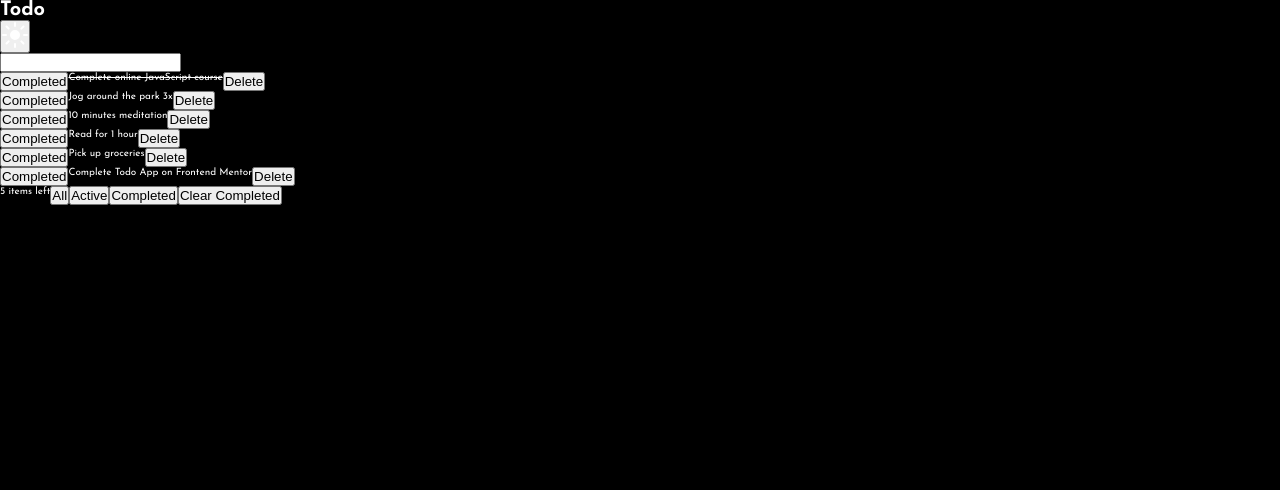
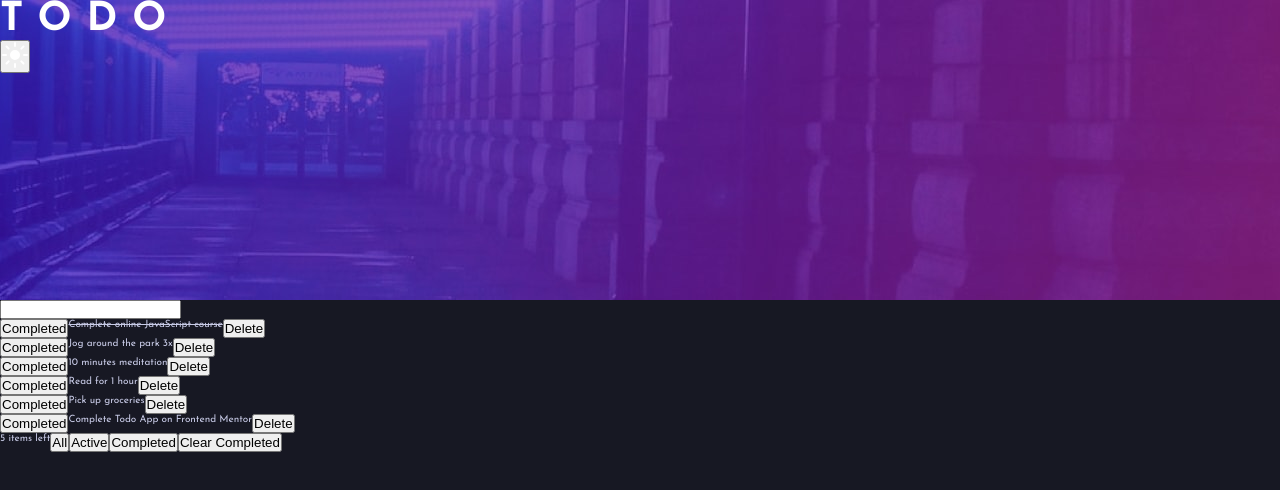
Before and after one commit to En-Jen/fm-todo-app, a React (Create React App) app: page / in a window 1280 px wide. Shown: the top 490 px of the page. Built offline with nearby package versions, Linux system fonts and the light colour scheme.

Commit message:
add light & dark theme objects & start styling header

```diff
--- a/src/App.js
+++ b/src/App.js
@@ -1,9 +1,10 @@
 import React, { useState, useEffect } from 'react';
-import styled, { ThemeProvider, createGlobalStyle } from 'styled-components';
+import { ThemeProvider, createGlobalStyle } from 'styled-components';
 import Header from './components/Header';
-import Form from './components/Form';
+import AddTodo from './components/AddTodo';
 import TodoList from './components/TodoList';
 import TodosFilter from './components/TodosFilter';
+import DarkTheme from './themes/dark';
 
 const GlobalStyle = createGlobalStyle`
 	*,
@@ -29,8 +30,8 @@ const GlobalStyle = createGlobalStyle`
 	body {
 		font-family: 'Josefin Sans', sans-serif;
 		width: 100vw;
-		background-color: ${p => (p.theme.mode === 'dark' ? 'black' : 'white')};
-		color: ${p => (p.theme.mode === 'dark' ? 'white' : 'black')};
+		background-color: ${p => p.theme.bodyBg};
+		color: ${p => p.theme.uncompletedTodoText};
 	}
 `;
 
@@ -72,7 +73,7 @@ const App = () => {
 	const [todos, setTodos] = useState(initialTodos);
 	const [filterOption, setFilterOption] = useState('all');
 	const [filteredTodos, setFilteredTodos] = useState([]);
-	const [theme, setTheme] = useState({ mode: 'dark' });
+	const [theme, setTheme] = useState(DarkTheme);
 
 	// Run every time user adds another todo or selects a different filterOption
 	useEffect(() => {
@@ -99,7 +100,7 @@ const App = () => {
 		<ThemeProvider theme={theme}>
 			<GlobalStyle />
 			<Header theme={theme} setTheme={setTheme} />
-			<Form
+			<AddTodo
 				todos={todos}
 				setTodos={setTodos}
 				inputText={inputText}
--- a/src/components/Form.js
+++ b/src/components/AddTodo.js
@@ -1,6 +1,6 @@
 import React from 'react';
 
-const Form = ({ inputText, setInputText, todos, setTodos }) => {
+const AddTodo = ({ inputText, setInputText, todos, setTodos }) => {
 	const inputTextHandler = e => {
 		setInputText(e.target.value);
 	};
@@ -29,4 +29,4 @@ const Form = ({ inputText, setInputText, todos, setTodos }) => {
 	);
 };
 
-export default Form;
+export default AddTodo;
--- a/src/components/Header.js
+++ b/src/components/Header.js
@@ -1,14 +1,36 @@
 import React from 'react';
+import styled from 'styled-components';
 import ThemeToggler from './ThemeToggler';
+
+const StyledHeader = styled.header`
+	height: 20rem;
+	background-size: cover;
+	background-position: center;
+	background-repeat: no-repeat;
+	background-image: ${p => p.theme.bgImgMobile};
+
+	@media (min-width: 768px) {
+		height: 30rem;
+		background-image: ${p => p.theme.bgImgDesktop};
+	}
+`;
+
+const Heading = styled.h1`
+	color: #fff;
+	text-transform: uppercase;
+	font-size: 4rem;
+	font-weight: 700;
+	letter-spacing: 1.5rem;
+`;
 
 const Header = ({ theme, setTheme }) => {
 	return (
-		<header>
+		<StyledHeader>
 			<div>
-				<h1>Todo</h1>
+				<Heading>Todo</Heading>
 				<ThemeToggler theme={theme} setTheme={setTheme} />
 			</div>
-		</header>
+		</StyledHeader>
 	);
 };
 
--- a/src/components/ThemeToggler.js
+++ b/src/components/ThemeToggler.js
@@ -1,21 +1,17 @@
 import React from 'react';
 import IconSun from '../assets/icon-sun.svg';
 import IconMoon from '../assets/icon-moon.svg';
+import LightTheme from '../themes/light';
+import DarkTheme from '../themes/dark';
 
 const ThemeToggler = ({ theme, setTheme }) => {
-	console.log(theme);
-
 	const themeToggleHandler = () => {
-		if (theme.mode === 'dark') {
-			setTheme({ ...theme, mode: 'light' });
-		} else {
-			setTheme({ ...theme, mode: 'dark' });
-		}
+		setTheme(theme.id === 'light' ? DarkTheme : LightTheme);
 	};
 
 	return (
 		<button onClick={themeToggleHandler}>
-			{theme.mode === 'dark' ? (
+			{theme.id === 'dark' ? (
 				<img src={IconSun} alt="Theme switcher icon" />
 			) : (
 				<img src={IconMoon} alt="Theme switcher icon" />
--- a/src/themes/dark.js
+++ b/src/themes/dark.js
@@ -0,0 +1,18 @@
+import BgMobileDark from '../assets/bg-mobile-dark.jpg';
+import BgDesktopDark from '../assets/bg-desktop-dark.jpg';
+
+const theme = {
+	id: 'dark',
+	todoBg: '#25273D',
+	bodyBg: '#171823',
+	newTodoText: '#767992',
+	completedTodoText: '#4D5067',
+	uncompletedTodoText: '#C8CBE7',
+	filterText: '#5B5E7E',
+	activeFilterText: '#3A7CFD',
+	bgImgMobile: `url(${BgMobileDark})`,
+	bgImgDesktop: `url(${BgDesktopDark})`,
+	bgColor: 'red',
+};
+
+export default theme;
--- a/src/themes/light.js
+++ b/src/themes/light.js
@@ -0,0 +1,17 @@
+import BgMobileLight from '../assets/bg-mobile-light.jpg';
+import BgDesktopLight from '../assets/bg-desktop-light.jpg';
+
+const theme = {
+	id: 'light',
+	todoBg: '#fff',
+	bodyBg: '#FAFAFA',
+	newTodoText: '#9495A5',
+	completedTodoText: '#D1D2DA',
+	uncompletedTodoText: '#494C6B',
+	filterText: '#9495A5',
+	activeFilterText: '#3A7CFD',
+	bgImgMobile: `url(${BgMobileLight})`,
+	bgImgDesktop: `url(${BgDesktopLight})`,
+};
+
+export default theme;
```
Also changed, not shown: 1 other file (tests, documents, lock files or other folders).
